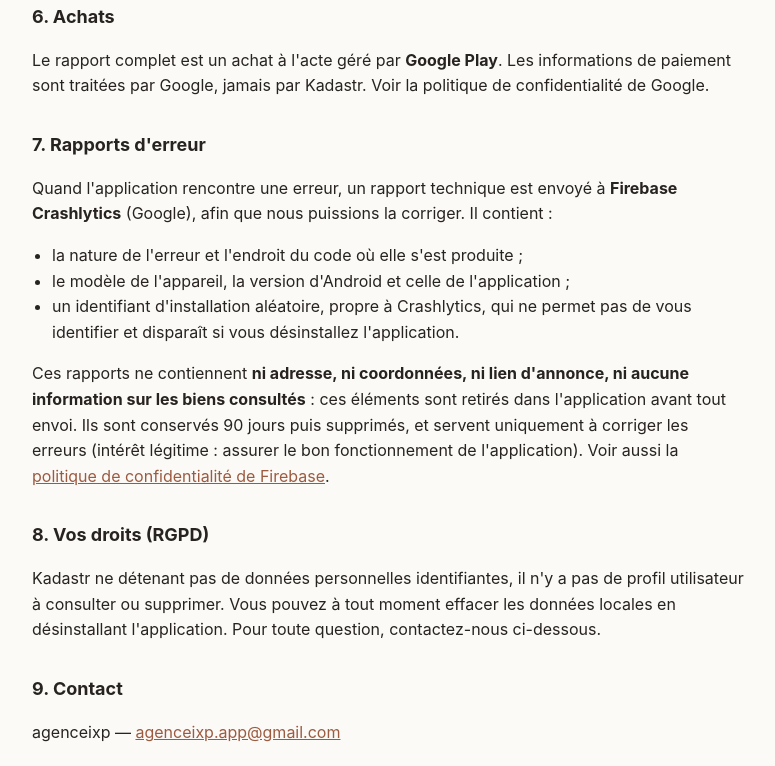
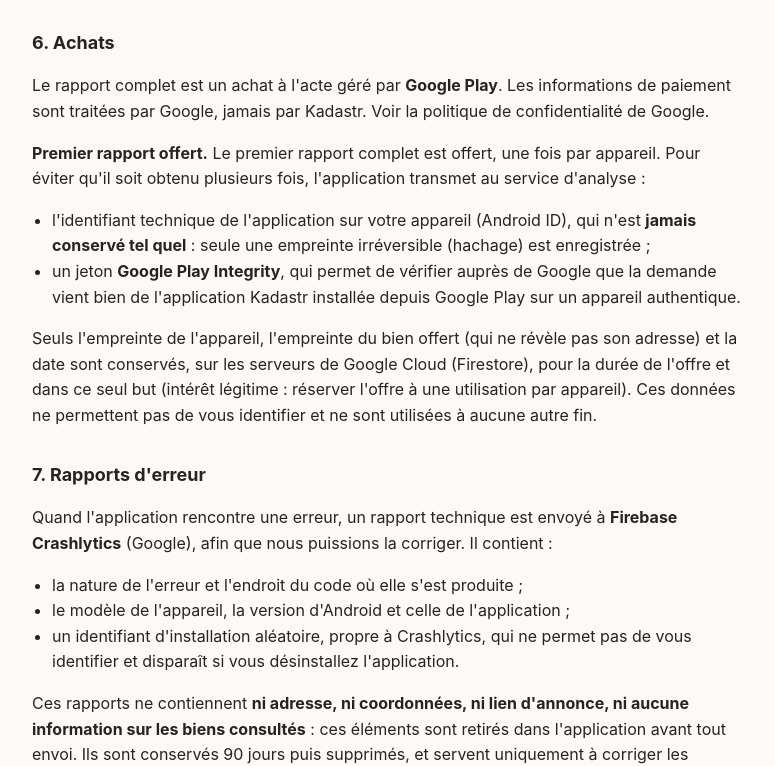
Before and after one commit to baptistemchl/kadastr-legal, a plain HTML site: page index.html in a window 1280 px wide. Shown: the part 1929-2695 px from the top of the page, without its empty margins (252-1027 px from the left). Drawn offline with Linux system fonts and the light colour scheme.

Commit message:
docs: confidentialité — essai gratuit (empreinte de l'appareil, Play Integrity)
Co-Authored-By: Claude Opus 5.5 <noreply@anthropic.com>

```diff
--- a/index.html
+++ b/index.html
@@ -32,7 +32,7 @@
     <strong>Kadastr</strong>
   </header>
   <h1>Politique de confidentialité</h1>
-  <p class="date">Dernière mise à jour : 10 novembre 2026</p>
+  <p class="date">Dernière mise à jour : 13 novembre 2026</p>
 
   <p>Kadastr (« l'application ») est édité par <strong>agenceixp</strong>. L'application
   analyse une annonce immobilière à partir de données publiques ouvertes françaises.
@@ -48,7 +48,8 @@
   <h2>1. Pas de compte, pas de pistage</h2>
   <p>Kadastr ne demande <strong>aucun compte</strong>, ne collecte <strong>ni nom, ni email,
   ni contact, ni identifiant publicitaire</strong>, et n'intègre aucun outil de pistage ni
-  publicité. Seuls des rapports d'erreur techniques sont transmis (section 7).</p>
+  publicité. Seuls des rapports d'erreur techniques (section 7) et, pour le rapport
+  offert, une empreinte technique de l'appareil (section 6) sont transmis.</p>
 
   <h2>2. Données techniques traitées pour l'analyse</h2>
   <p>Pour produire un rapport, l'application transmet à son service d'analyse des
@@ -112,6 +113,22 @@
   <p>Le rapport complet est un achat à l'acte géré par <strong>Google Play</strong>. Les
   informations de paiement sont traitées par Google, jamais par Kadastr. Voir la
   politique de confidentialité de Google.</p>
+  <p><strong>Premier rapport offert.</strong> Le premier rapport complet est offert, une
+  fois par appareil. Pour éviter qu'il soit obtenu plusieurs fois, l'application
+  transmet au service d'analyse :</p>
+  <ul>
+    <li>l'identifiant technique de l'application sur votre appareil (Android ID),
+    qui n'est <strong>jamais conservé tel quel</strong> : seule une empreinte
+    irréversible (hachage) est enregistrée ;</li>
+    <li>un jeton <strong>Google Play Integrity</strong>, qui permet de vérifier auprès de
+    Google que la demande vient bien de l'application Kadastr installée depuis Google Play
+    sur un appareil authentique.</li>
+  </ul>
+  <p>Seuls l'empreinte de l'appareil, l'empreinte du bien offert (qui ne révèle pas son
+  adresse) et la date sont conservés, sur les serveurs de Google Cloud (Firestore), pour
+  la durée de l'offre et dans ce seul but (intérêt légitime : réserver l'offre à une
+  utilisation par appareil). Ces données ne permettent pas de vous identifier et ne sont
+  utilisées à aucune autre fin.</p>
 
   <h2>7. Rapports d'erreur</h2>
   <p>Quand l'application rencontre une erreur, un rapport technique est envoyé à
```
